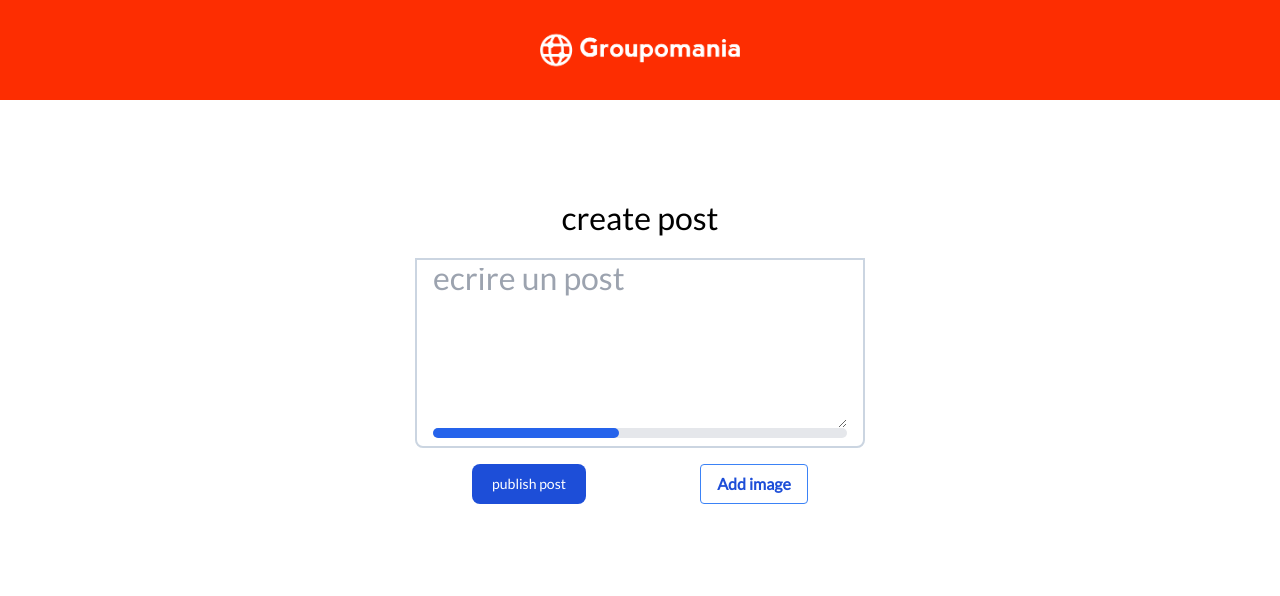
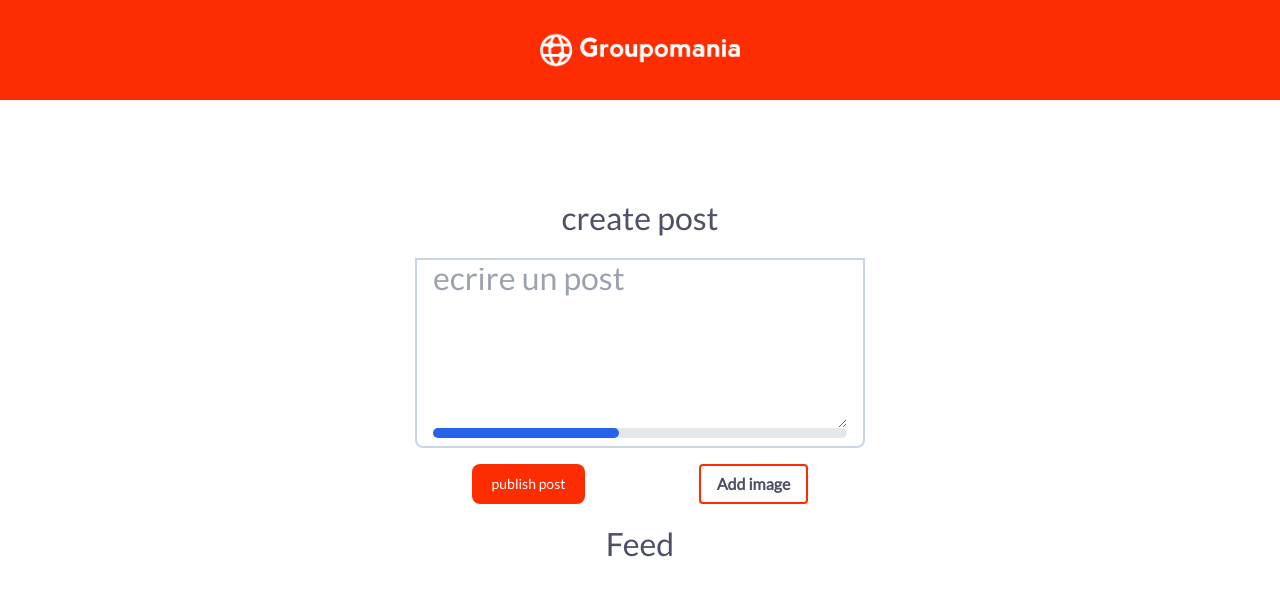
Before and after one commit to curlynux/groupomania-p7, a React (Create React App) app: page /home in a window 1280 px wide. Shown: the top 596 px of the page. Built offline with nearby package versions, Linux system fonts and the light colour scheme.

Commit message:
feed section finished

```diff
--- a/src/App.css
+++ b/src/App.css
@@ -1,3 +1,13 @@
+@font-face {
+  font-family: "Lato";
+  src: url("./assets/font/Lato/Lato-Regular.ttf");
+}
+
+html *
+{
+  font-family: "Lato";
+}
+
 .App {
   text-align: center;
 }
--- a/src/assets/error.css
+++ b/src/assets/error.css
@@ -1,6 +1,12 @@
-body {
-    font-family: 'Roboto', sans-serif;
-  }
+@font-face {
+  font-family: "Lato";
+  src: url("./font//Lato/Lato-Regular.ttf");
+}
+
+html *
+{
+  font-family: "Lato";
+}
   .container {
     width: 100vw;
     height: 100vh;
--- a/src/assets/home.css
+++ b/src/assets/home.css
@@ -7,7 +7,6 @@ html *
 {
     font-family: "Lato";
 }
-
 
 .text
 {
@@ -33,6 +32,18 @@ div.boxbtn
     justify-content: space-around;
 }
 
+button.publish
+{
+    background-color: #FD2D01;
+}
+
+button.image
+{
+    border: 2px solid #FD2D01;
+    border-radius: 0.25rem;
+    color: #4E5166;
+}
+
 strong
 {
     font-size: 0.8em;
@@ -56,13 +67,32 @@ strong
     animation: fadein 3s;
 }
 
-@keyframes fadein
+div#feed
 {
-    from {
-        opacity: 0;
-        transition:ease;
-    }
-    to{
-        opacity: 1;
-    }
+    display: flex;
+    flex-direction: column;
 }
+
+div.post
+{
+    display: flex;
+    margin: 0 auto;
+    flex-direction: column;
+    width: max-content;
+    border: 3px solid #FFD7D7;
+    border-radius: 30px;
+    margin-bottom: 100px;
+    width: 350px;
+    padding: 20px;
+}
+
+div.post span, h1
+{
+    color: #4E5166;
+}
+
+div.post img
+{
+    display: flex;
+    margin: 5%;
+}
--- a/src/assets/signup.css
+++ b/src/assets/signup.css
@@ -1,3 +1,13 @@
+@font-face {
+    font-family: "Lato";
+    src: url("./font//Lato/Lato-Regular.ttf");
+}
+
+html *
+{
+    font-family: "Lato";
+}
+
 div.items-center button
 {
     background-color: #FD2D01;
@@ -7,8 +17,3 @@ h1  {
     display: flex;
     justify-content: center;
 }
-
-a
-{
-
-}
--- a/src/components/home.jsx
+++ b/src/components/home.jsx
@@ -43,8 +43,44 @@ function Home()
         setTimeout(() => bg.remove(), 5000)
     }
 
+    function handleClick(e) {
+        e.preventDefault();
+        console.log(e);
+        console.log('Le lien a été cliqué.');
+      }
+    function createPost()
+    {
+        const feed = document.getElementById("feed");
+        const post = document.createElement("div");
+        const login = document.createElement("span");
+        const image = document.createElement("img");
+        const text = document.getElementById("#editor")
+
+        var arr = [];
+
+        post.setAttribute("class", "post");
+        login.setAttribute("class", "login");
+
+        while(arr.length < 1)
+        {
+            var r = Math.floor(Math.random() * 1000) + 1;
+            if(arr.indexOf(r) === -1) arr.push(r);
+            console.log(arr[0]);
+            image.src = `https://picsum.photos/id/${arr[0]}/200/300`
+        }
+
+
+
+        login.innerHTML = "curlynux";
+        feed.appendChild(post);
+        post.appendChild(login);
+        post.appendChild(image);
+
+        notification()
+    }
+
     return(
-        <div>
+        <div id="main">
             <Header/>
             <h1>create post</h1>
             <div className="flex">
@@ -59,14 +95,16 @@ function Home()
                     </div>
                     <div className="notif"></div>
                     <div className="boxbtn">
-                        <button type="submit" onClick={() => notification()} className="items-center publish px-5 py-2.5 text-sm font-medium text-center text-white bg-blue-700 rounded-lg focus:ring-4 focus:ring-blue-200 dark:focus:ring-blue-900 hover:bg-blue-800">
+                        <button type="submit" onSubmit={handleClick} onClick={() => createPost()} className="items-center publish px-5 py-2.5 text-sm text-white font-medium text-center rounded-lg focus:ring-4 focus:ring-blue-200 hover:bg-red-800">
                             publish post
                         </button>
-                        <button className="bg-transparent image text-blue-700 font-semibold py-2 px-4 border border-blue-500 rounded">
+                        <button className="bg-transparent image font-semibold py-2 px-4">
                             Add image
                         </button>
                     </div>
-
+                    <div id="feed">
+                        <h1>Feed</h1>
+                    </div>
                 </form>
             </div>
         </div>
--- a/src/index.css
+++ b/src/index.css
@@ -6,16 +6,12 @@
 @tailwind utilities;
 
 
-body {
-  margin: 0;
-  font-family: -apple-system, BlinkMacSystemFont, 'Segoe UI', 'Roboto', 'Oxygen',
-    'Ubuntu', 'Cantarell', 'Fira Sans', 'Droid Sans', 'Helvetica Neue',
-    sans-serif;
-  -webkit-font-smoothing: antialiased;
-  -moz-osx-font-smoothing: grayscale;
+@font-face {
+  font-family: "Lato";
+  src: url("./assets/font/Lato/Lato-Regular.ttf");
 }
 
-code {
-  font-family: source-code-pro, Menlo, Monaco, Consolas, 'Courier New',
-    monospace;
+html *
+{
+  font-family: "Lato";
 }
```
Lines whose indentation alone changed are shown as unchanged.
